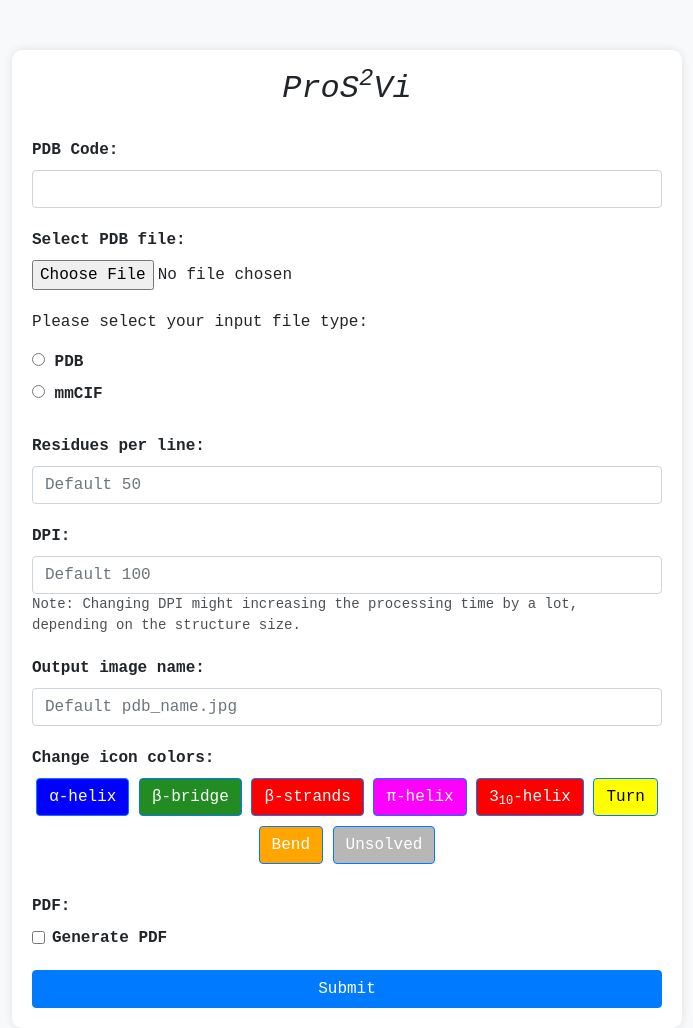
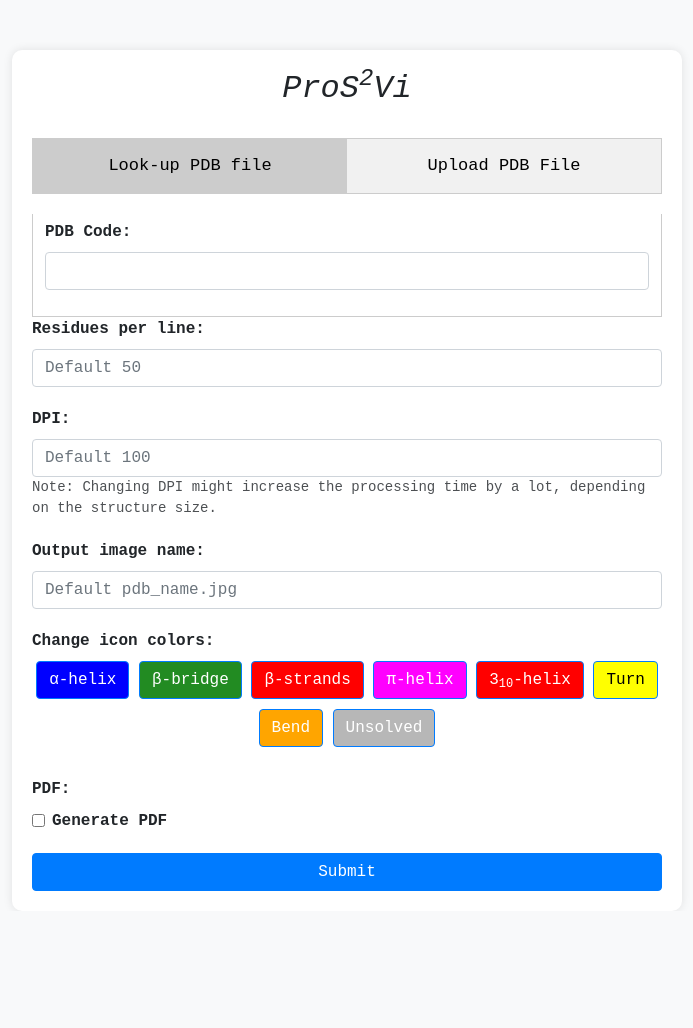
Before and after one commit to Alisaraie-Group/ProS2Vi, a Flask app: page / in a window 1280 px wide. Shown: the whole page, without its empty margins (293-986 px from the left). After the commit the page ends 891 px from the top, so only its background shows below. Run offline with Flask 3, Linux system fonts and the light colour scheme; some libraries are stand-ins or nearby versions.

Commit message:
Removed file type selection

```diff
--- a/pros2vi_gui.py
+++ b/pros2vi_gui.py
@@ -1,4 +1,4 @@
-from visual import VisualMap
+from src import visual
 from flask import Flask, request, render_template, redirect, url_for, send_from_directory
 import webbrowser
 from threading import Timer
@@ -14,7 +14,7 @@ app.config['UPLOAD_FOLDER'] = UPLOAD_FOLDER
 
 @app.route('/')
 def index():
-    VisualMap.COLORS = {
+    visual.VisualMap.COLORS = {
         'H_COLOR': '#0000ff',
         'E_COLOR': '#ff0000',
         'E_A_COLOR': '#ff0000',
@@ -31,11 +31,13 @@ def index():
 
 @app.route('/submit', methods=['POST'])
 def submit():
-    pdb_name = request.form['pdb_name']
+    pdb_name = request.form['pdb_name'] if request.form['pdb_name'] else None
     file = request.files['file']
-    file_type = request.form['file_type']
-    residues_per_line = request.form['residues_per_line']
-    dpi = request.form['dpi']
+    title = request.form['title'] if request.form['title'] else None
+    subtitle = request.form['subtitle'] if request.form['subtitle'] else None
+    scientific_name = request.form['scientific_name'] if request.form['scientific_name'] else None
+    residues_per_line = int(request.form['residues_per_line']) if request.form['residues_per_line'] else 50
+    dpi = int(request.form['dpi']) if request.form['dpi'] else 100
     global output_image
     output_image = request.form['output_image']
     generate_pdf = 'checkbox' in request.form
@@ -48,56 +50,46 @@ def submit():
     colors_parsed = json.loads(elements_colors_json)
 
     filename = file.filename
-    file_ext = 'pdb' if file_type == 'pdb' else 'cif'
 
     if filename == '':
-        if not os.path.isfile(f'uploads/{pdb_name}.{file_ext}'):
+        if not os.path.isfile(f'uploads/{pdb_name}.cif'):
             try:
                 pdbl = PDBList()
-                pdbl.retrieve_pdb_file(pdb_name, pdir='uploads', file_format=file_type)
+                pdbl.retrieve_pdb_file(pdb_name, pdir='uploads', file_format='mmCif')
             except Exception as e:
                 return redirect(url_for('error_page'))
 
-            if file_type == 'pdb':
-                os.rename(f'uploads/pdb{pdb_name.lower()}.ent', f'uploads/{pdb_name.lower()}.pdb')
-
-        file_path = f'uploads/{pdb_name.lower()}.{file_ext}'
+        file_path = f'uploads/{pdb_name.lower()}.cif'
     else:
         file_path = os.path.join(app.config['UPLOAD_FOLDER'], filename)
         file.save(file_path)
 
-    if residues_per_line == '':
-        residues_per_line = 50
-    else:
-        residues_per_line = int(residues_per_line)
-    if dpi == '':
-        dpi = 100
-    else:
-        dpi = int(dpi)
     if output_image == '':
         output_image = f'{pdb_name}.jpg'
 
-    vs = VisualMap(pdb_name=pdb_name, file_path=file_path, file_type=file_type)
+    pdb_name = title if title else pdb_name
+
+    vs = visual.VisualMap(pdb_name=pdb_name, file_path=file_path, subtitle=subtitle, scientific_name=scientific_name)
 
     if 'helix' in colors_parsed.keys():
-        VisualMap.COLORS['H_COLOR'] = colors_parsed['helix']
+        visual.VisualMap.COLORS['H_COLOR'] = colors_parsed['helix']
     if 'beta' in colors_parsed.keys():
-        VisualMap.COLORS['B_COLOR'] = colors_parsed['beta']
-        VisualMap.COLORS['B_A_COLOR'] = colors_parsed['beta']
+        visual.VisualMap.COLORS['B_COLOR'] = colors_parsed['beta']
+        visual.VisualMap.COLORS['B_A_COLOR'] = colors_parsed['beta']
     if 'strand' in colors_parsed.keys():
-        VisualMap.COLORS['E_COLOR'] = colors_parsed['strand']
-        VisualMap.COLORS['E_A_COLOR'] = colors_parsed['strand']
+        visual.VisualMap.COLORS['E_COLOR'] = colors_parsed['strand']
+        visual.VisualMap.COLORS['E_A_COLOR'] = colors_parsed['strand']
     if 'pihelix' in colors_parsed.keys():
-        VisualMap.COLORS['I_COLOR'] = colors_parsed['pihelix']
+        visual.VisualMap.COLORS['I_COLOR'] = colors_parsed['pihelix']
     if '310helix' in colors_parsed.keys():
-        VisualMap.COLORS['G_COLOR'] = colors_parsed['310helix']
+        visual.VisualMap.COLORS['G_COLOR'] = colors_parsed['310helix']
     if 'turn' in colors_parsed.keys():
-        VisualMap.COLORS['T_COLOR'] = colors_parsed['turn']
+        visual.VisualMap.COLORS['T_COLOR'] = colors_parsed['turn']
     if 'bend' in colors_parsed.keys():
-        VisualMap.COLORS['S_COLOR'] = colors_parsed['bend']
+        visual.VisualMap.COLORS['S_COLOR'] = colors_parsed['bend']
     if 'unsolved' in colors_parsed.keys():
-        VisualMap.COLORS['-_COLOR'] = colors_parsed['unsolved']
-        VisualMap.COLORS['P_COLOR'] = colors_parsed['unsolved']
+        visual.VisualMap.COLORS['-_COLOR'] = colors_parsed['unsolved']
+        visual.VisualMap.COLORS['P_COLOR'] = colors_parsed['unsolved']
 
     try:
         vs.generate_visual(residues_per_line=residues_per_line, output_image_name=output_image, dpi=dpi, pdf=generate_pdf)
--- a/templates/index.html
+++ b/templates/index.html
@@ -3,7 +3,7 @@
 <head>
     <meta charset="UTF-8">
     <meta name="viewport" content="width=device-width, initial-scale=1.0">
-    <title>Visualizer</title>
+    <title>ProS2Vi</title>
     <link rel="stylesheet" href="https://stackpath.bootstrapcdn.com/bootstrap/4.5.2/css/bootstrap.min.css">
     <style>
         body {
@@ -42,27 +42,75 @@
             text-align: center;
             margin-top: 20px;
         }
+        .tab {
+            overflow: hidden;
+            border: 1px solid #ccc;
+            background-color: #f1f1f1;
+            margin-bottom: 20px;
+            display: flex;
+            justify-content: space-between;
+        }
+        .tab button {
+            flex: 1;
+            text-align: center;
+            padding: 14px 0;
+            border: none;
+            outline: none;
+            cursor: pointer;
+            transition: 0.3s;
+            font-size: 17px;
+            background-color: inherit;
+        }
+        .tab button:hover {
+            background-color: #ddd;
+        }
+        .tab button.active {
+            background-color: #ccc;
+        }
+        .tabcontent {
+            display: none;
+            padding: 6px 12px;
+            border: 1px solid #ccc;
+            border-top: none;
+        }
     </style>
 </head>
 <body>
     <div class="container">
         <h2 style="font-style: italic;">ProS<sup>2</sup>Vi</h2>
+        <div class="tab">
+            <button class="tablinks" onclick="openTab(event, 'Tab1')">Look-up PDB file</button>
+            <button class="tablinks" onclick="openTab(event, 'Tab2')">Upload PDB File</button>
+        </div>
+
         <form id="myForm" method="post" action="/submit" enctype="multipart/form-data">
+            <div id="Tab1" class="tabcontent">
                 <div class="form-group">
                     <label for="pdb_name">PDB Code:</label>
                     <input type="text" class="form-control" id="pdb_name" name="pdb_name" required>
                 </div>
+            </div>
+
+            <div id="Tab2" class="tabcontent">
                 <div class="form-group">
                     <label for="file">Select PDB file:</label>
                     <input type="file" class="form-control-file" id="file" name="file" required>
                 </div>
+                <p style="font-size: 14px; opacity: 0.8;">Note: The fields below are optional and will be omitted from the final output if no input text is provided.</p>
                 <div class="form-group">
-                <p>Please select your input file type:</p>
-                <input type="radio" id="pdb" name="file_type" value="pdb">
-                <label for="pdb">PDB</label><br>
-                <input type="radio" id="mmCif" name="file_type" value="mmCif">
-                <label for="mmCif">mmCIF</label><br>
+                    <label for="title">Title/PDB Code:</label>
+                    <input type="text" class="form-control" id="title" name="title" placeholder="">
                 </div>
+                <div class="form-group">
+                    <label for="subtitle">Subtitle:</label>
+                    <input type="text" class="form-control" id="subtitle" name="subtitle" placeholder="">
+                </div>
+                <div class="form-group">
+                    <label for="scientific_name">Scientific Name:</label>
+                    <input type="text" class="form-control" id="scientific_name" name="scientific_name" placeholder="">
+                </div>
+            </div>
+
             <div class="form-group">
                 <label for="residues_per_line">Residues per line:</label>
                 <input type="text" class="form-control" id="residues_per_line" name="residues_per_line" placeholder="Default 50">
@@ -70,7 +118,7 @@
             <div class="form-group">
                 <label for="dpi">DPI:</label>
                 <input type="text" class="form-control" id="dpi" name="dpi" placeholder="Default 100">
-                <p style="font-size: 14px; opacity: 0.8;">Note: Changing DPI might increasing the processing time by a lot, depending on the structure size.</p>
+                <p style="font-size: 14px; opacity: 0.8;">Note: Changing DPI might increase the processing time by a lot, depending on the structure size.</p>
             </div>
             <div class="form-group">
                 <label for="output_image">Output image name:</label>
@@ -102,6 +150,7 @@
                     </label>
                 </div>
             </div>
+
             <button id="submit-button" type="button" class="btn btn-primary btn-block" onclick="submitForm()">Submit</button>
             <div id="processing">
                 <div class="spinner-border text-primary" role="status">
@@ -117,25 +166,43 @@
     <script>
         var elementColors = {};
 
+        function openTab(evt, tabName) {
+            var i, tabcontent, tablinks;
+
+            tabcontent = document.getElementsByClassName("tabcontent");
+            for (i = 0; i < tabcontent.length; i++) {
+                tabcontent[i].style.display = "none";
+            }
+
+            tablinks = document.getElementsByClassName("tablinks");
+            for (i = 0; i < tablinks.length; i++) {
+                tablinks[i].className = tablinks[i].className.replace(" active", "");
+            }
+
+            document.getElementById(tabName).style.display = "block";
+            evt.currentTarget.className += " active";
+        }
+
+        document.addEventListener("DOMContentLoaded", function() {
+            document.getElementsByClassName("tablinks")[0].click();
+        });
+
         function submitForm() {
             var pdbName = document.getElementById('pdb_name').value;
             var pdbFile = document.getElementById('file');
             var filename = pdbFile.value;
             let pdb = document.getElementById('pdb');
             let mmCif = document.getElementById('mmCif');
-            if (pdbName == '') {
-                alert('PDB Name is missing');
-            }
-            else if (filename != '' && !hasPDBExtension(filename)) {
+            if (filename != '' && !hasPDBExtension(filename)) {
                 alert('The uploaded file is not a PDB or a mmCIF file');
-            }
-            else if (!pdb.checked && !mmCif.checked) {
-                alert('File Type not selected');
             } else {
                 addElementColorsInput();
                 document.getElementById('myForm').submit();
                 document.getElementById('processing').style.display = 'block';
             }
+            addElementColorsInput();
+            document.getElementById('myForm').submit();
+            document.getElementById('processing').style.display = 'block';
         }
 
         function hasPDBExtension(filename) {
@@ -147,7 +214,6 @@
             selectedElement = element;
             document.getElementById('element_color').click();
         }
-
 
         function getTextColor(backgroundColor) {
             var r = parseInt(backgroundColor.substr(1, 2), 16);
```
Lines whose indentation alone changed are shown as unchanged.
